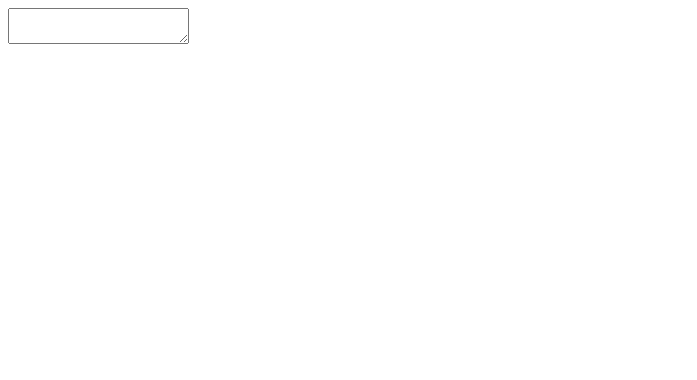
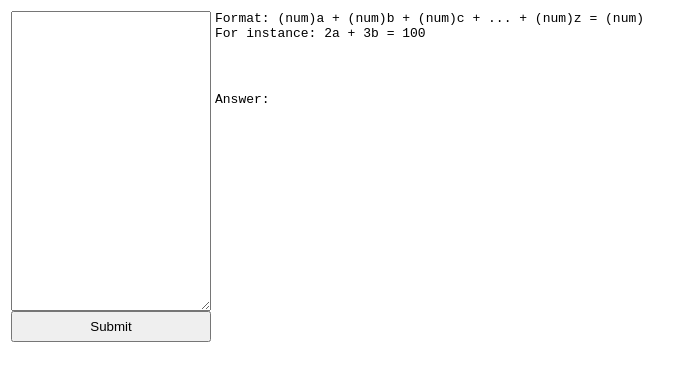
Before and after one commit to prosperi/MatrixChallenge, a plain HTML site: page index.html in a window 1280 px wide. Shown: the whole page, without its empty margins (0-697 px from the left). Drawn offline with Linux system fonts and the light colour scheme.

Commit message:
Finished parsing part

```diff
--- a/app.js
+++ b/app.js
@@ -1,3 +1,39 @@
-var input = document.getElementsByName("system")[0];
+var system = document.getElementsByName("system")[0];
+var answer = document.getElementsByTagName("code")[1];
 
-console.log(input);
+function calculate(){
+
+  var variables = {},
+      exp,
+      equations = system.value.replace(/ /g, '').split('\n');
+  answer.textContent = "Answer: ";
+
+  for(var i = 0; i < system.value.length; i++){
+    if(/[a-z]/.test(system.value.charAt(i)) && !(system.value.charAt(i) in variables)){
+      variables[system.value.charAt(i)] = [];
+    }
+  }
+
+  exp = new RegExp("^((\\d*[a-z][\\+-])+\\d*[a-z]\\=\\d+,?){" + Object.keys(variables).length + "}");
+
+  if(exp.test(equations)){
+    console.log(variables, exp.exec(equations)[0]);
+    for(var i = 0; i < equations.length; i++){
+      for(var vrb in variables){
+        var vrbExp = new RegExp("(\\d*)" + vrb);
+
+        if(vrbExp.test(equations[i])){
+          var result = vrbExp.exec(equations[i])[1];
+          (result) ? variables[vrb].push(Number(result)) : variables[vrb].push(1);
+        }else{
+          variables[vrb].push(0);
+        }
+
+      }
+    }
+    console.log(variables);
+  }else{
+    answer.textContent += "boom";
+  }
+
+}
--- a/index.html
+++ b/index.html
@@ -2,10 +2,23 @@
   <head>
   </head>
   <body>
-    <textarea type="text" name="system"></textarea>
-
-
-
-      <script src="app.js"></script>
+    <table>
+      <tr>
+        <td>
+          <textarea type="text" name="system" style="width:200px; height:300px;"></textarea>
+          <br/>
+          <button style="width:200px; height:31px;" onclick="calculate()">Submit</button>
+        </td>
+        <td valign="top">
+          <code>Format: (num)a + (num)b + (num)c + ... + (num)z = (num) <br/>
+             For instance: 2a + 3b = 100 <br/><br/>
+             <!--*Please insert 0 as coeficient too: 0x + 4y + 20z = 20-->
+          </code>
+          <br/><br/>
+          <code>Answer: </code>
+        </td>
+      </tr>
+    </table>
+    <script src="app.js"></script>
   </body>
 </html>
```
